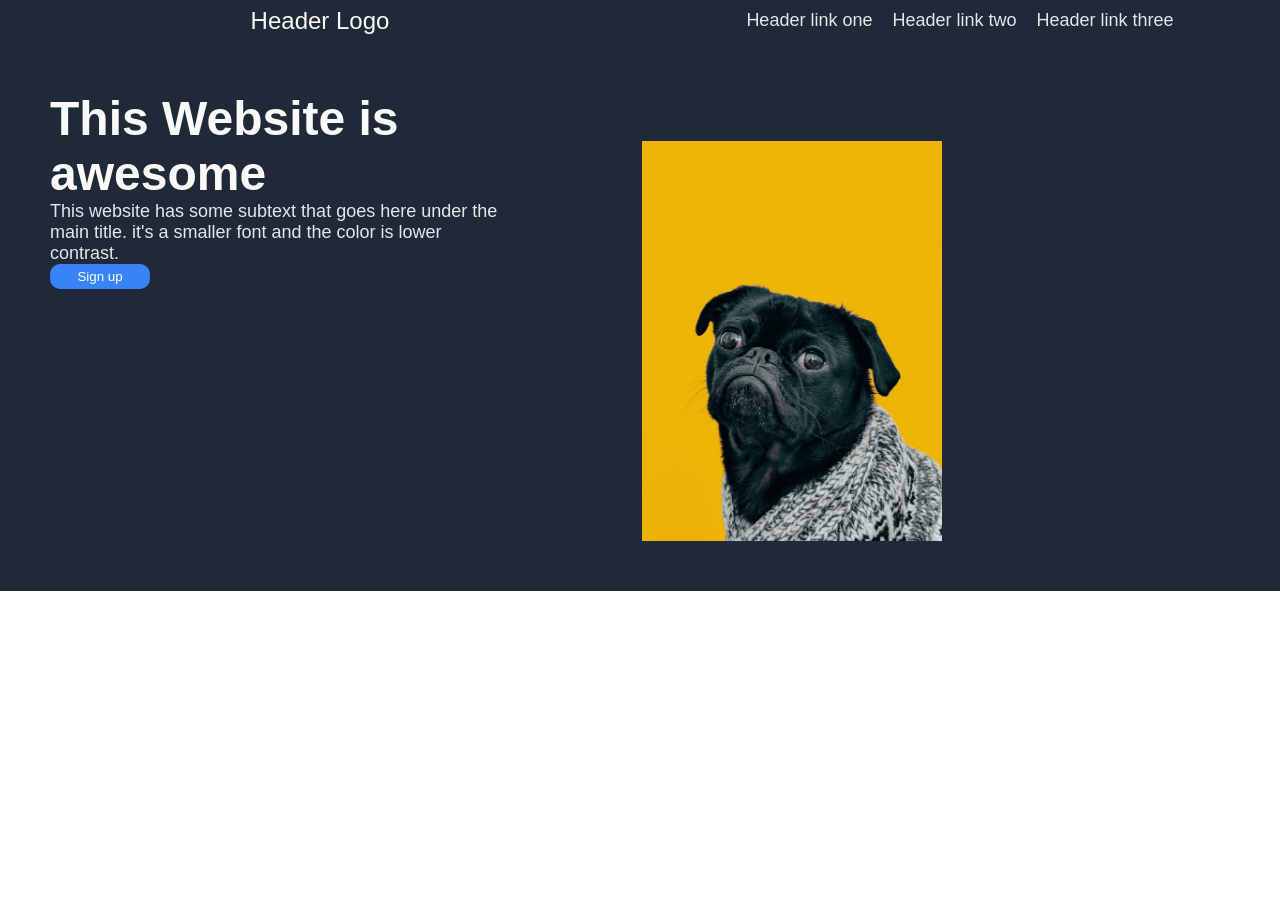
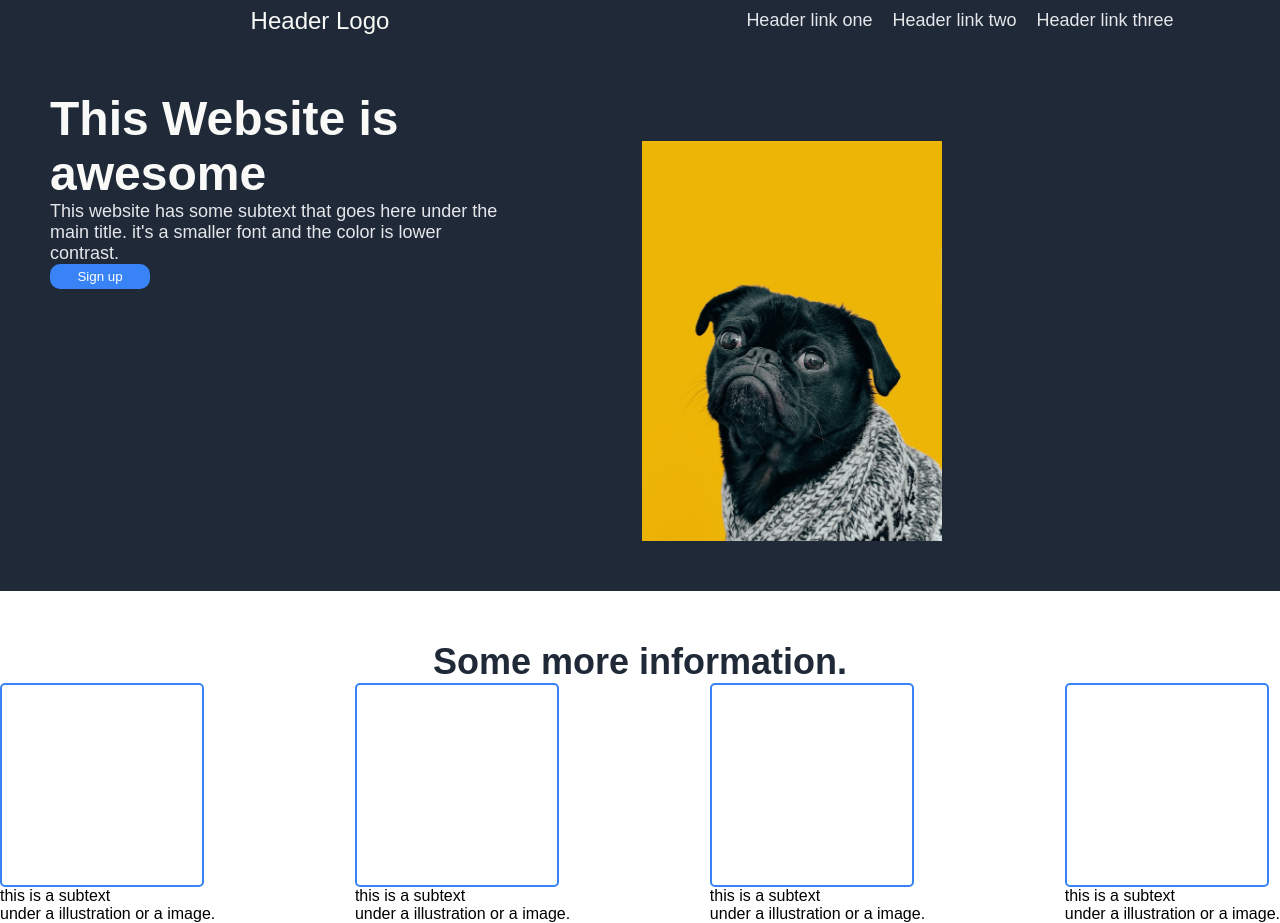
Before and after one commit to Linkesh-Raju/Landing-page, a plain HTML site: page index.html in a window 1280 px wide. Before the commit the page ends 800 px from the top, so only its background shows below. Drawn offline with Linux system fonts and the light colour scheme.

Commit message:
Started and Finished the second section

```diff
--- a/index.html
+++ b/index.html
@@ -31,5 +31,26 @@
             </div>
         </div>
      </div>
+     <div class="second-section">
+        <h2> Some more information.</h2>
+        <div class="row-of-blue-divs">
+            <div class="box-blue-msg">
+                <div class="blue-box"></div>
+                <p class="p-second">this is a subtext <br/>under a illustration or a image. </p>
+            </div>
+            <div class="box-blue-msg">
+                <div class="blue-box"></div>
+                <p class="p-second">this is a subtext <br/>under a illustration or a image. </p>
+            </div>
+            <div class="box-blue-msg">
+                <div class="blue-box"></div>
+                <p class="p-second">this is a subtext <br/>under a illustration or a image. </p>
+            </div>
+            <div class="box-blue-msg">
+                <div class="blue-box"></div>
+                <p class="p-second">this is a subtext <br/>under a illustration or a image. </p>
+            </div>
+        </div>
+     </div>
 </body>
 </html>
--- a/styles.css
+++ b/styles.css
@@ -87,3 +87,37 @@ img{
     border:#3883F6;
     border-radius: 10px;
 }
+
+h2{
+    font-size: 36px;
+    font-weight: bold;
+    color: #1F2937;
+    text-align: center;
+}
+
+.row-of-blue-divs{
+    display:flex;
+    flex-direction: row;
+    justify-content: space-between;
+    max-width:100%;
+    align-items: center;
+}
+
+.blue-box{
+    border: 2px solid #3883F6;
+    width: 200px;
+    height:200px;
+    border-radius:5px;
+
+}
+
+ .second-section{
+    display: flex;
+    flex-direction: column;
+    justify-content: center;
+}
+
+.p-secondd{
+    text-align: center;
+    font-size: 18px;
+}
```
